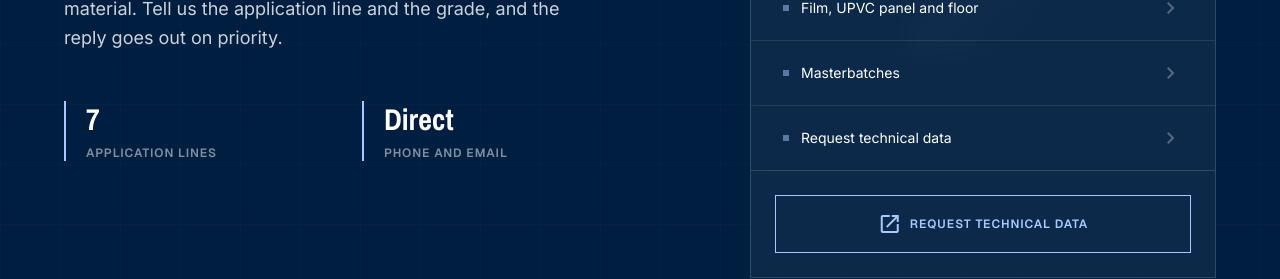
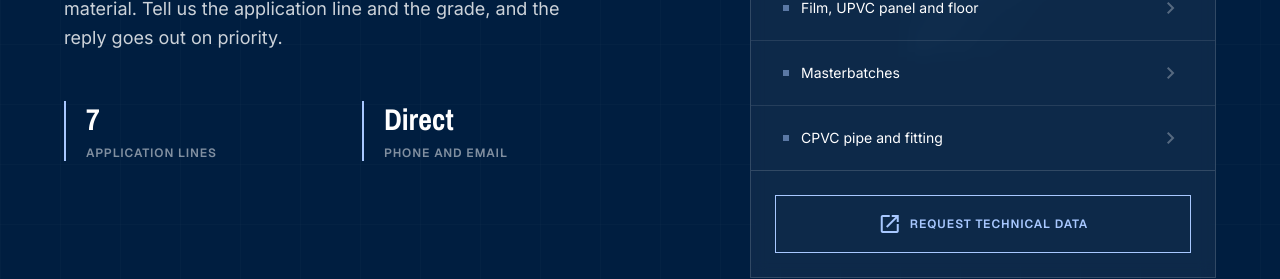
Before and after one commit to Parth2706-mj/Business-website, a Next.js app: page / in a window 1280 px wide. Shown: the part 4000-4279 px from the top of the page. Built offline with nearby package versions, Linux system fonts and the light colour scheme.

Commit message:
fix: replace the technical data list item with CPVC
Keep the request button and list CPVC pipe and fitting in the service directory instead.

Co-authored-by: Parth Khandelwal <parthpk349@gmail.com>

```diff
--- a/src/data/homepage.ts
+++ b/src/data/homepage.ts
@@ -76,7 +76,7 @@ export const serviceDirectory: ServiceItem[] = [
   { name: "Wire and cable materials", href: "/products/pvc-wire-and-cable" },
   { name: "Film, UPVC panel and floor", href: "/products/pvc-film-panel-floor" },
   { name: "Masterbatches", href: "/products/masterbatches" },
-  { name: "Request technical data", href: "/technical-data" },
+  { name: "CPVC pipe and fitting", href: "/products/cpvc" },
 ];
 
 export const contactSectionContent = {
```
